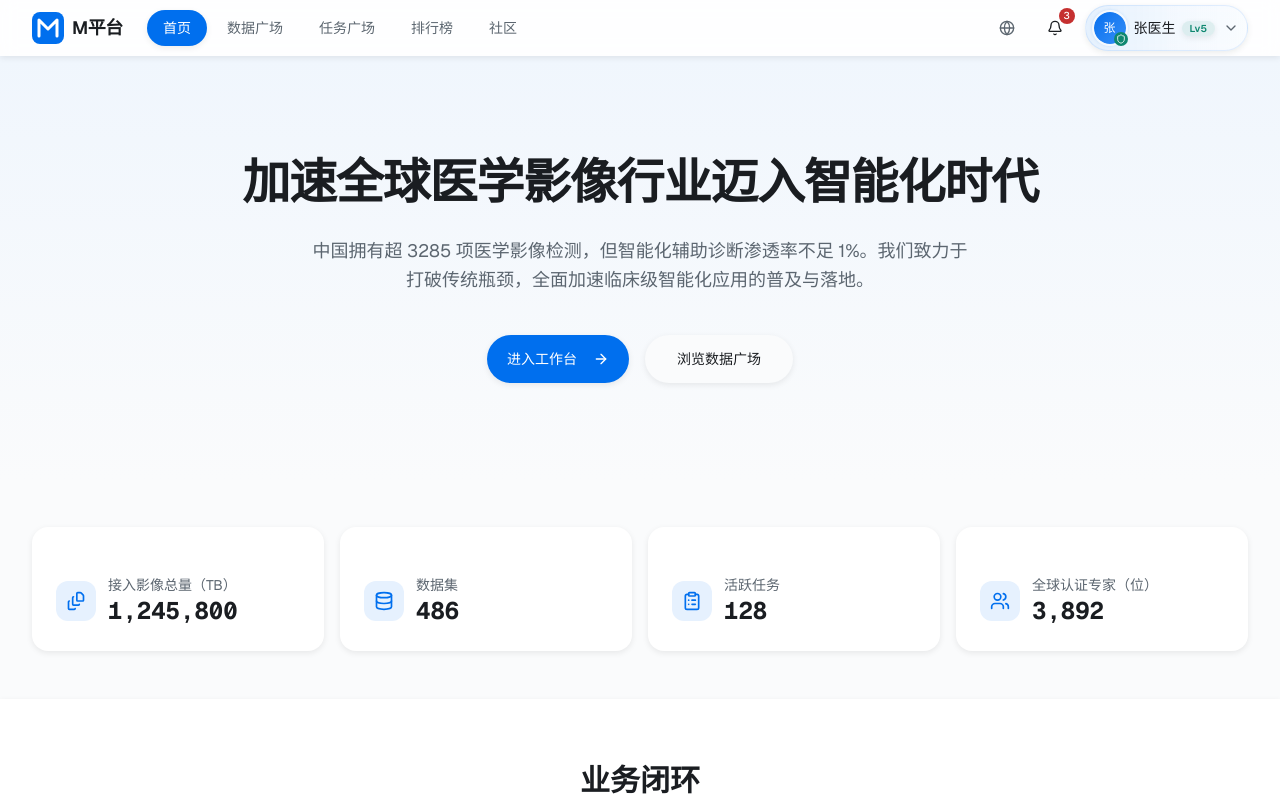
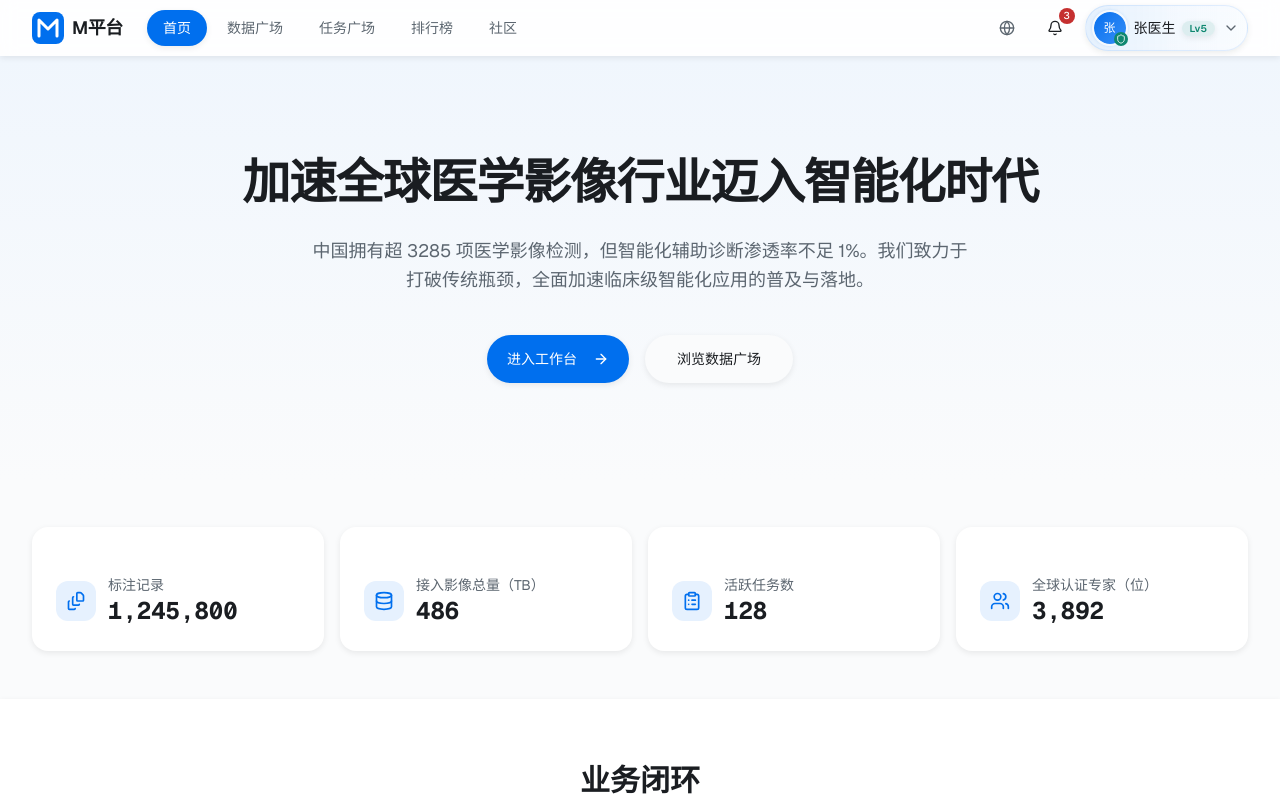
Before and after one commit to Nanqin112233/v0-m, a Next.js app: page / in a window 1280 px wide. Shown: the top 800 px of the page. Built offline with nearby package versions, Linux system fonts and the light colour scheme.

Commit message:
feat: update stat card labels for homepage\n\nUpdate stat card titles based on user feedback for better clarity.

```diff
--- a/app/page.tsx
+++ b/app/page.tsx
@@ -74,17 +74,17 @@ const workflowSteps = [
 // 平台统计（克制呈现，使用种子数据）
 const platformStats = [
   {
-    title: "接入影像总量（TB）",
+    title: "标注记录",
     value: "1,245,800",
     icon: <FileStack className="h-5 w-5 text-primary" />,
   },
   {
-    title: "数据集",
+    title: "接入影像总量（TB）",
     value: "486",
     icon: <Database className="h-5 w-5 text-primary" />,
   },
   {
-    title: "活跃任务",
+    title: "活跃任务数",
     value: "128",
     icon: <ClipboardList className="h-5 w-5 text-primary" />,
   },
```
